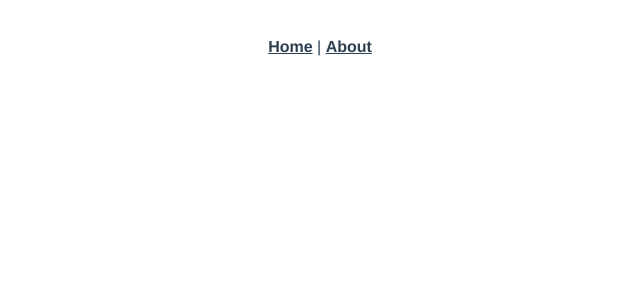
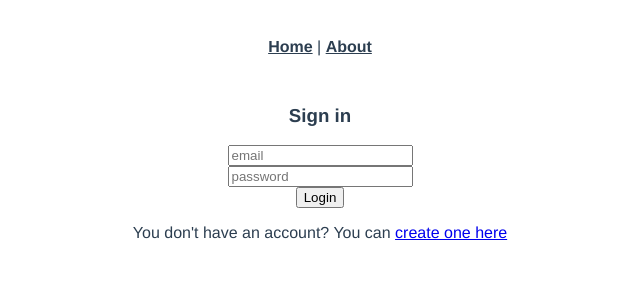
Before and after one commit to lindgr3n/vue-firebase-vuetify-boilerplate, a Vue app: page /sign-in in a window 1280 px wide. Shown: the top 300 px of the page, without its empty margins (320-960 px from the left). Built offline with nearby package versions, Linux system fonts and the light colour scheme; no server answers.

Commit message:
Add routes and auth protection

```diff
--- a/src/router.js
+++ b/src/router.js
@@ -1,17 +1,37 @@
 import Vue from "vue";
 import Router from "vue-router";
+import { getUser } from "@/firebase";
 import Home from "./views/Home.vue";
+import SignIn from "./views/SignIn.vue";
 
 Vue.use(Router);
 
-export default new Router({
+const router = new Router({
   mode: "history",
-  base: process.env.BASE_URL,
+  // base: process.env.BASE_URL,
   routes: [
+    {
+      path: "*",
+      redirect: "/sign-in"
+    },
     {
       path: "/",
       name: "home",
-      component: Home
+      component: Home,
+      meta: {
+        requiresAuth: true
+      }
+    },
+    {
+      path: "/sign-in",
+      name: "SignIn",
+      component: SignIn
+    },
+    {
+      path: "/sign-up",
+      name: "SignUp",
+      component: () =>
+        import(/* webpackChunkName: "sign-up" */ "./views/SignUp.vue")
     },
     {
       path: "/about",
@@ -19,8 +39,29 @@ export default new Router({
       // route level code-splitting
       // this generates a separate chunk (about.[hash].js) for this route
       // which is lazy-loaded when the route is visited.
+      meta: {
+        requiresAuth: false
+      },
       component: () =>
         import(/* webpackChunkName: "about" */ "./views/About.vue")
     }
   ]
 });
+
+router.beforeEach((to, from, next) => {
+  const requiresAuth = to.matched.some(record => record.meta.requiresAuth);
+  const currentUser = getUser();
+  console.log("Found user", currentUser);
+  console.log("Requires auth", requiresAuth);
+  if (!requiresAuth) {
+    next();
+  } else if (requiresAuth && !currentUser) {
+    next("sign-in");
+  } else if (!requiresAuth && currentUser) {
+    next("/home");
+  } else {
+    next();
+  }
+});
+
+export default router;
```
